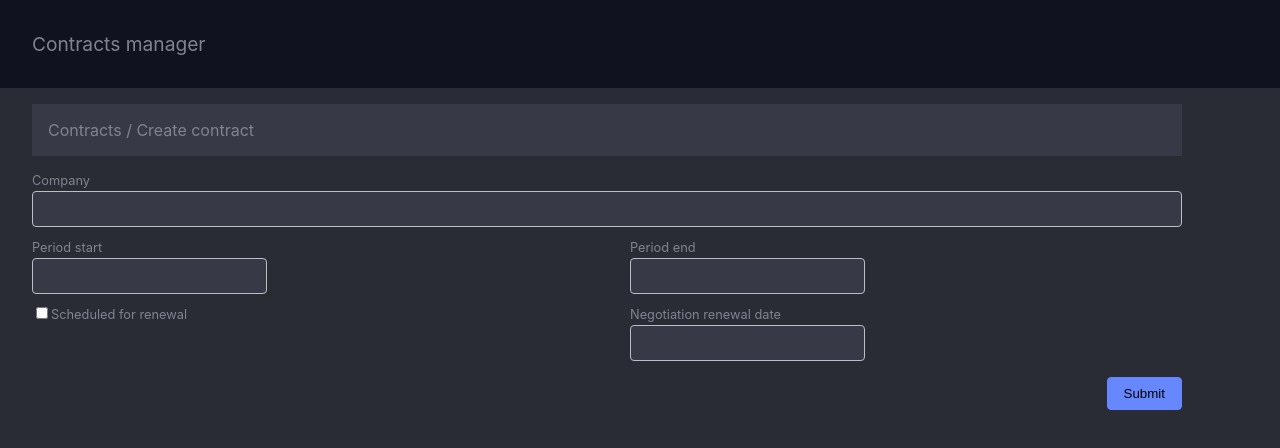
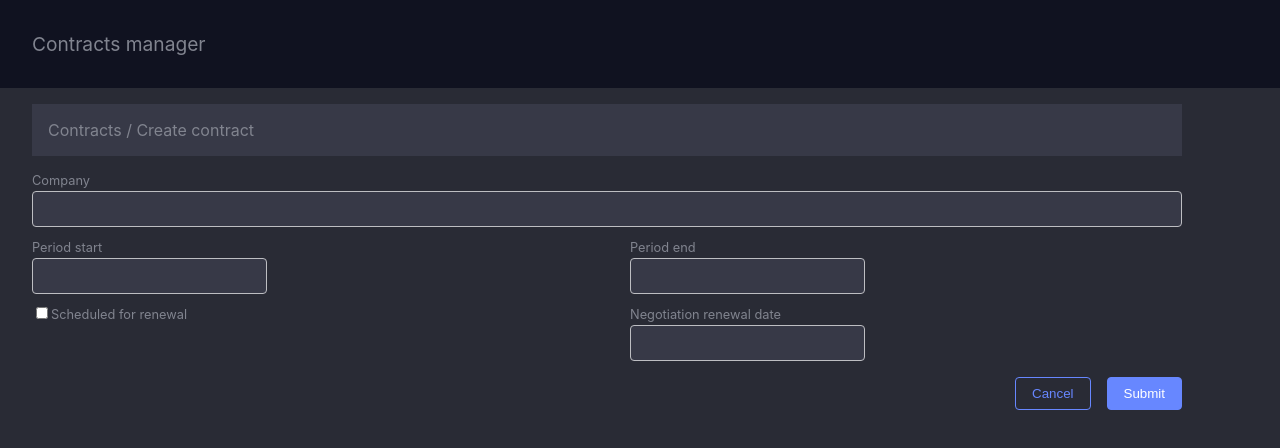
Before and after one commit to kcvgan/acmevalue, a React (Create React App) app: page /contracts/create in a window 1280 px wide. Shown: the top 448 px of the page. Built offline with nearby package versions, Linux system fonts and the light colour scheme; no server answers.

Commit message:
feat(contracts): Added contracts form cancellation

```diff
--- a/src/domain/contracts/ContractForm.tsx
+++ b/src/domain/contracts/ContractForm.tsx
@@ -5,8 +5,10 @@ import styled from 'styled-components';
 import { Contract } from './types/Contract';
 import LabeledInput from '../../ui/molecules/LabeledInput';
 import LabeledDatePicker from '../../ui/molecules/LabeledDatePicker';
-import { Button } from '../../ui/atoms/Button';
+import { Button, SecondaryButton } from '../../ui/atoms/Button';
 import Checkbox from '../../ui/atoms/Checkbox';
+import useRedirect from '../../infrastructure/utils/useRedirect';
+import { CONTRACTS_MAIN_ROUTE } from '../../application/router/routes';
 
 const FieldRow = styled.div`
   display: flex;
@@ -22,6 +24,10 @@ const FormControls = styled.div`
   width: 100%;
   justify-content: flex-end;
   margin-top: ${({ theme }) => theme.spacing.md};
+
+  ${SecondaryButton} {
+    margin-right: ${({ theme }) => theme.spacing.md};
+  }
 `;
 
 type ContractFormProps = {
@@ -40,6 +46,8 @@ const getInitialValues = (contract?: Contract) => ({
 type Inputs = Omit<Contract, 'contractId'>;
 
 const ContractForm = ({ onSubmit, contract }: ContractFormProps) => {
+  const returnToContracts = useRedirect(CONTRACTS_MAIN_ROUTE.path);
+
   const { register, handleSubmit, control, reset } = useForm<Inputs>({
     defaultValues: getInitialValues(contract),
   });
@@ -119,6 +127,9 @@ const ContractForm = ({ onSubmit, contract }: ContractFormProps) => {
       </FieldRow>
 
       <FormControls>
+        <SecondaryButton onClick={() => returnToContracts()}>
+          Cancel
+        </SecondaryButton>
         <Button type="submit" data-cy="submit-contract-form">
           Submit
         </Button>
--- a/src/infrastructure/theme/colors.ts
+++ b/src/infrastructure/theme/colors.ts
@@ -2,6 +2,7 @@ export const colors = {
   success: '#267c5d',
   error: '#fb7777',
   textDark: '#81848f',
+  white: '#fff',
   text: '#bdbec2',
   lightBlue: '#6787FF',
   blue: {
--- a/src/ui/atoms/Button.tsx
+++ b/src/ui/atoms/Button.tsx
@@ -21,3 +21,9 @@ export const Button = styled.button`
     opacity: 0.8;
   }
 `;
+
+export const SecondaryButton = styled(Button)`
+  background-color: transparent;
+  border: 1px solid ${({ theme }) => theme.colors.lightBlue};
+  color: ${({ theme }) => theme.colors.lightBlue};
+`;
```
